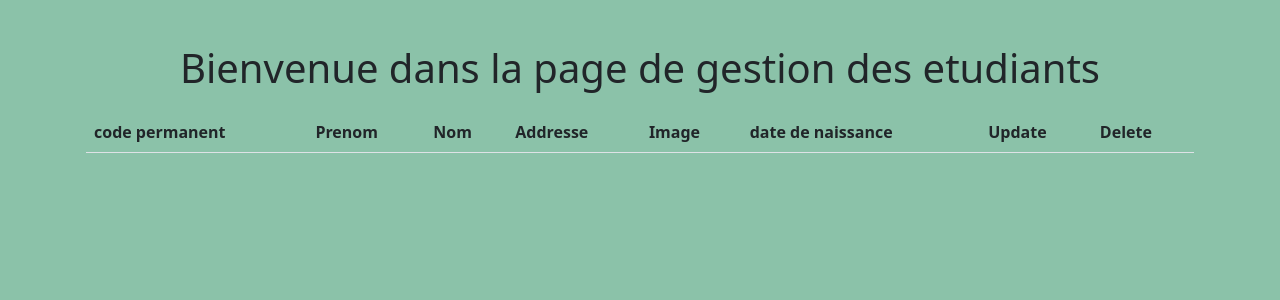
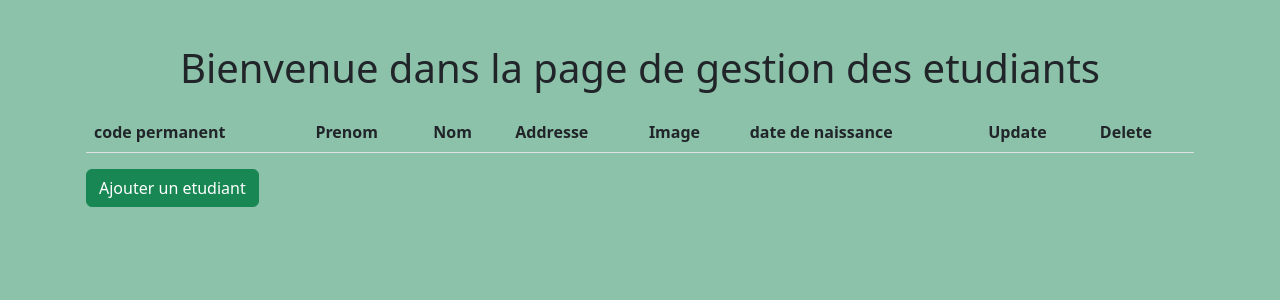
Before and after one commit to ibra-deme/tp-django, a Django app: page /etudiant/ in a window 1280 px wide. Shown: the top 300 px of the page. Run offline with Django 4.2, Linux system fonts and the light colour scheme; data that the repository does not hold is empty; parts of the project's set-up code (start-up, migrations or seed data) failed here and were passed over.

Commit message:
'complement'

```diff
--- a/TpDjango/Etudiant/admin.py
+++ b/TpDjango/Etudiant/admin.py
@@ -2,8 +2,8 @@ from django.contrib import admin
 from Etudiant.models import *
 
 class affichage(admin.ModelAdmin):
-    list_display=('code_permanent','nom','prenom','addresse','date_de_naissance')
+    list_display=('code_permanent','nom','prenom','addresse','image','date_de_naissance')
 
-admin.site.register(Etudiant,affichage)
+admin.site.register(Etudiants,affichage)
 
 # Register your models here.
--- a/TpDjango/Etudiant/models.py
+++ b/TpDjango/Etudiant/models.py
@@ -3,7 +3,7 @@ from email.mime import image
 from enum import unique
 from django.db import models
 
-class Etudiant(models.Model):
+class Etudiants(models.Model):
     code_permanent=models.IntegerField(unique=True)
     prenom=models.CharField(max_length=100)
     nom=models.CharField(max_length=100)
--- a/TpDjango/Etudiant/static/etudiant/style.css
+++ b/TpDjango/Etudiant/static/etudiant/style.css
@@ -2,7 +2,3 @@
     margin: 20px;
     padding: 10px;
 }
-
-h1{
-    margin: 20px;
-}
--- a/TpDjango/Etudiant/templates/etudiant/acceuil.html
+++ b/TpDjango/Etudiant/templates/etudiant/acceuil.html
@@ -4,7 +4,6 @@
 <table class="table" style="margin-top: 10px;">
     <thead>
       <tr>
-
         <th scope="col"> code permanent</th>
         <th scope="col">Prenom</th>
         <th scope="col">Nom</th>
@@ -25,10 +24,11 @@
           <th>{{etu.addresse}}</th>
           <th>{{etu.image}}</th>
           <th>{{etu.date_de_naissance}}</th>
-          <th><button type="button" class="btn btn-primary">Modifier</button></th>
-          <th><button type="button" class="btn btn-danger">Supprimer</button></th>
+          <th><a  class="btn btn-primary" href="{% url 'modifier_etude' etu.id %}" role="button">Modifier</a></th>
+          <th><a  class="btn btn-danger" href="{% url 'supprimer_etude' etu.id %}" role="button">Supprimer</a></th>
         </tr>
         {%endfor%}
       </tbody>
  </table>
+ <a  class="btn btn-success" href="{% url 'ajout_etudiant' %}" role="button">Ajouter un etudiant</a>
 {%endblock%}
--- a/TpDjango/Etudiant/views.py
+++ b/TpDjango/Etudiant/views.py
@@ -1,7 +1,39 @@
-from django.shortcuts import render
-from Etudiant.models import Etudiant
+from multiprocessing import context
+from django.shortcuts import render,redirect
+from Etudiant.models import Etudiants
+from Etudiant.forms import EtudiantForm
 def etudiant(request):
-    etudiants=Etudiant.objects.all()
+    etudiants=Etudiants.objects.all()
     return render(request,'etudiant/acceuil.html',{'etudiants':etudiants})
 
+
+def ajouter_etudiant(request):
+    form=EtudiantForm()
+    if request.method=='POST':
+        form=form=EtudiantForm(request.POST)
+        if form.is_valid():
+            form.save()
+            return redirect('/etudiant')
+    context={'form':form}
+    return render(request,'etudiant/ajouter.html',context)
+
+
+def modifier_etudiant(request,pk):
+    etude=Etudiants.objects.get(id=pk)
+    form=EtudiantForm(instance=etude)
+    if request.method=='POST':
+        form=form=EtudiantForm(request.POST,instance=etude)
+        if form.is_valid():
+            form.save()
+            return redirect('/etudiant')
+    context={'form':form}
+    return render(request,'etudiant/ajouter.html',context)
+
+def supprimer_etudiant(request,pk):
+    etud=Etudiants.objects.get(id=pk)
+    if request.method=='POST':
+        etud.delete()
+        return redirect('/etudiant')
+    context={'item':etud}
+    return render(request,'etudiant/supprimer.html',context)
 # Create your views here.
--- a/TpDjango/TpDjango/urls.py
+++ b/TpDjango/TpDjango/urls.py
@@ -19,5 +19,8 @@ from Etudiant import views
 
 urlpatterns = [
     path('admin/', admin.site.urls),
-    path('etudiant/',views.etudiant)
+    path('etudiant/',views.etudiant,name='acceuil'),
+    path('ajouter/',views.ajouter_etudiant,name='ajout_etudiant'),
+    path('ajouter/<str:pk>',views.modifier_etudiant,name='modifier_etude'),
+    path('supprimer/<str:pk>',views.supprimer_etudiant,name='supprimer_etude')
 ]
```
Also changed, not shown: TpDjango/Etudiant/forms.py (added, +10 -0 lines), TpDjango/Etudiant/templates/etudiant/ajouter.html (added, +13 -0 lines), TpDjango/Etudiant/templates/etudiant/supprimer.html (added, +11 -0 lines), TpDjango/Etudiant/migrations/0003_rename_etudiant_etudiants.py (added), TpDjango/media/images/2022/10/22/12ee6159-3ea1-4e27-b897-dbb135c8b11c.jpg (added), TpDjango/media/images/2022/10/22/12ee6159-3ea1-4e27-b897-dbb135c8b11c_cCNNq3g.jpg (added).
